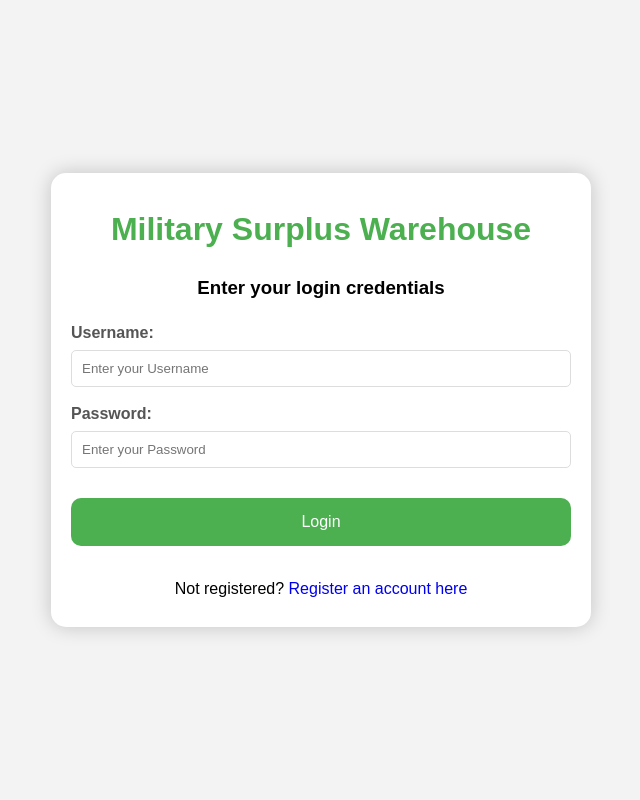
After one commit to williamhgg03/D0018E, a Flask app: page /login in a window 1280 px wide. The commit adds this page. Shown: the whole page, without its empty margins (319-959 px from the left). Run offline with Flask 3, Linux system fonts and the light colour scheme.

Commit message:
New implementaion includes work done to improve the website in the front end manner. CSS files like regstyle and loginstyle have been added. Further development is to include the actual CSS files as references instead of just using raw css code into the html files

```diff
--- a/server.py
+++ b/server.py
@@ -56,19 +56,23 @@ def register():
     return render_template("register.html")
 
 # Login Route
-@app.route("/login", methods=["POST"])
+@app.route("/login", methods=["GET","POST"])
 def login():
-    name = request.form.get("username")
-    password = request.form.get("password")
+    if request.method== "POST":
 
-    user = User.query.filter_by(username=name).first()  # Fetch user from database
-    if check_password_hash(user.password_hash, password):
-        flash("Login Successful!", "success")
-        print("login successful")
-        return redirect(url_for("dashboard"))  # Redirect to dashboard
-    else:
-        flash("Invalid Credentials. Try Again.", "danger")
-        return redirect(url_for("index"))
+        name = request.form.get("username")
+        password = request.form.get("password")
+
+        user = User.query.filter_by(username=name).first()  # Fetch user from database
+        if check_password_hash(user.password_hash, password):
+            flash("Login Successful!", "success")
+            print("login successful")
+            return redirect(url_for("dashboard"))  # Redirect to dashboard
+        else:
+            flash("Invalid Credentials. Try Again.", "danger")
+            return redirect(url_for("index"))
+
+    return render_template("login.html")
 
 # Dashboard Page
 @app.route("/dashboard")
--- /dev/null
+++ b/templates/login.html
@@ -0,0 +1,108 @@
+<!DOCTYPE html>
+<html lang="en">
+<head>
+    <meta charset="UTF-8">
+    <title>Military Surplus Warehouse</title>
+    <meta name="viewport" content="width=device-width, initial-scale=1.0">
+    <style>/*style.css*/
+        body {
+            display: flex;
+            align-items: center;
+            justify-content: center;
+            font-family: sans-serif;
+            line-height: 1.5;
+            min-height: 100vh;
+            background: #f3f3f3;
+            flex-direction: column;
+            margin: 0;
+        }
+
+        .main {
+            background-color: #fff;
+            border-radius: 15px;
+            box-shadow: 0 0 20px rgba(0, 0, 0, 0.2);
+            padding: 10px 20px;
+            transition: transform 0.2s;
+            width: 500px;
+            text-align: center;
+        }
+
+        h1 {
+            color: #4CAF50;
+        }
+
+        label {
+            display: block;
+            width: 100%;
+            margin-top: 10px;
+            margin-bottom: 5px;
+            text-align: left;
+            color: #555;
+            font-weight: bold;
+        }
+
+        input {
+            display: block;
+            width: 100%;
+            margin-bottom: 15px;
+            padding: 10px;
+            box-sizing: border-box;
+            border: 1px solid #ddd;
+            border-radius: 5px;
+        }
+
+        button {
+            padding: 15px;
+            border-radius: 10px;
+            margin-top: 15px;
+            margin-bottom: 15px;
+            border: none;
+            color: white;
+            cursor: pointer;
+            background-color: #4CAF50;
+            width: 100%;
+            font-size: 16px;
+        }
+
+        .wrap {
+            display: flex;
+            justify-content: center;
+            align-items: center;
+        }
+        </style>
+</head>
+
+<body>
+    <div class="main">
+        <h1>Military Surplus Warehouse</h1>
+        <h3>Enter your login credentials</h3>
+
+        <form action="/login" method="POST">
+            <label for="Username">
+                Username:
+            </label>
+            <input type="text" name="username"
+                placeholder="Enter your Username" required>
+
+            <label for="password">
+                Password:
+            </label>
+            <input type="password" name="password"
+                placeholder="Enter your Password" required>
+
+            <div class="wrap">
+                <button type="submit">
+                    Login
+                </button>
+            </div>
+        </form>
+
+        <p>Not registered?
+            <a href="/register" style="text-decoration: none;">
+                Register an account here
+            </a>
+        </p>
+    </div>
+</body>
+
+</html>
```
Also changed, not shown: templates/index.html (+1 -7 lines), templates/loginstyle.css (added, +65 -0 lines), templates/old_register.html (added, +18 -0 lines), templates/register.html (+92 -10 lines), templates/regstyle.css (added, +63 -0 lines).
